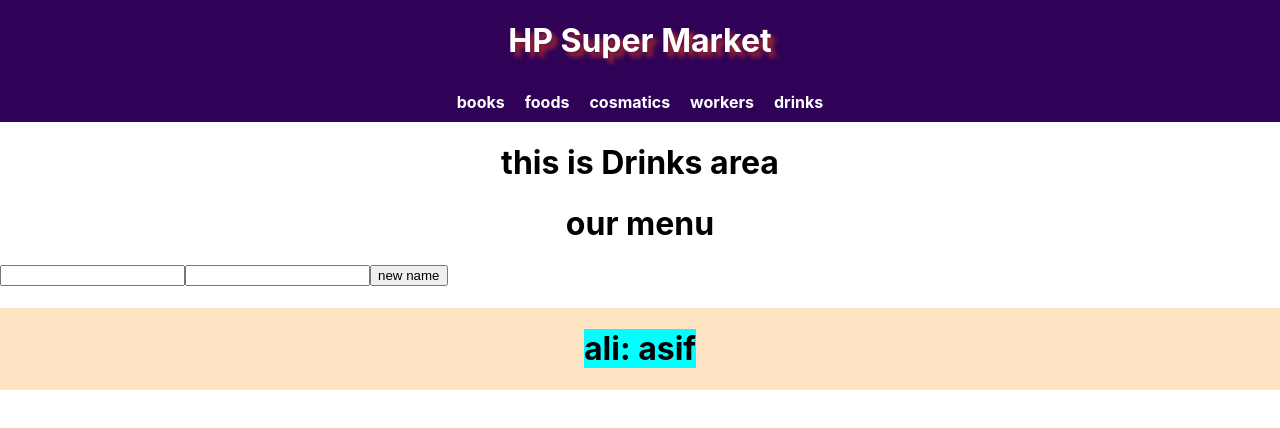
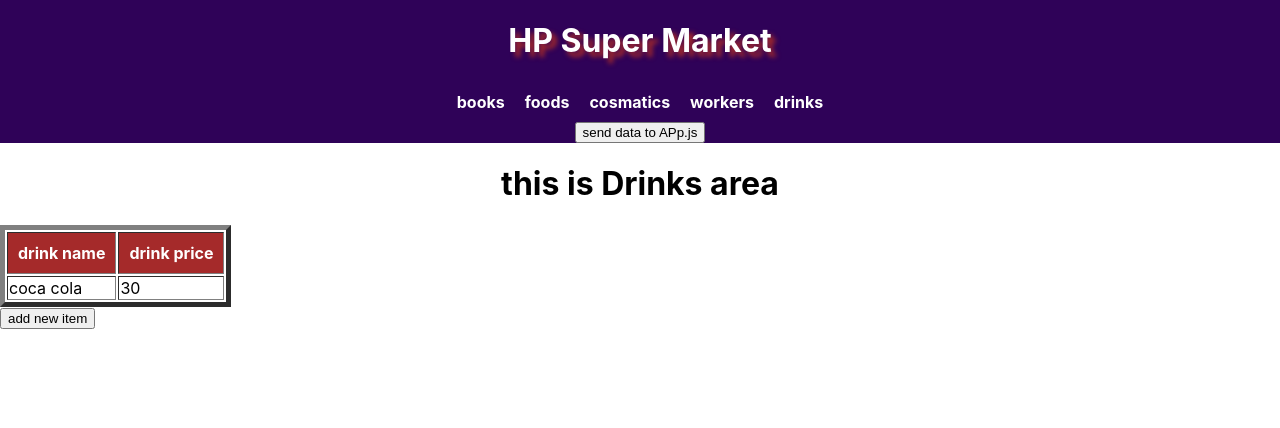
Before and after one commit to RaheelArif/Students-Reactjs, a React (Create React App) app: page /drinks in a window 1280 px wide. Shown: the top 428 px of the page. Built offline with nearby package versions, Linux system fonts and the light colour scheme.

Commit message:
callback function

```diff
--- a/src/App.css
+++ b/src/App.css
@@ -40,10 +40,16 @@ table{
   width: 100%px;
 
 }
+.abc{
+color: antiquewhite;
+background-color: blue;
+
+}
 table th{
   background-color: brown;
   color: white;
   text-align: center;
+  padding: 10px;
 }
 .links-container{
   display: flex;
--- a/src/App.js
+++ b/src/App.js
@@ -1,17 +1,23 @@
 import React, { Component } from 'react';
 import "./App.css";
 import Header from './component/Header';
-import {BrowserRouter , Route } from "react-router-dom"
-import  Books from "./component/books"
+import { BrowserRouter, Route } from "react-router-dom"
+import Books from "./component/books"
 import Cosmatics from './component/cosmatics';
 import Foods from './component/foods';
 import Drinks from './component/Drinks';
 import Home from "./component/home"
 
 class App extends Component {
+  state = {
+    name: ""
+  }
 
-
-
+  abc = (a) => {
+    this.setState({
+      name: a
+    })
+  }
 
   render() {
 
@@ -19,8 +25,9 @@ class App extends Component {
 
     return (
       <BrowserRouter>
-        <Header />
-        <Route exact path="/"  component={Home} />
+        <Header xyz={(a) => { this.abc(a) }} />
+        <h1 className="abc">{this.state.name}</h1>
+        <Route exact path="/" component={Home} />
         <Route path="/foods" component={Foods} />
         <Route path="/books" component={Books} />
         <Route path="/cosmatics" component={Cosmatics} />
--- a/src/component/Drinks.js
+++ b/src/component/Drinks.js
@@ -1,13 +1,74 @@
-import React,{Component} from "react";
+import React, { Component } from "react";
 import "../App.css";
 import Foods from "./foods"
 
-class Drinks extends Component{
-    render(){
-        return(
+class Drinks extends Component {
+    state = {
+        itemName: undefined,
+        itemPrice: undefined,
+        Item: [
+            { itemName: "coca cola", itemPrice: "30" },
+        ],
+        showForm: 0
+    }
+    handleChange = (e) => {
+        this.setState({
+
+            [e.target.name]: e.target.value
+        })
+    }
+    handleClick = () => {
+        let newItem = {
+            itemName: this.state.itemName,
+            itemPrice: this.state.itemPrice
+        }
+        this.setState({
+            Item: [...this.state.Item, newItem],
+            itemName: "",
+            itemPrice: "",
+            showForm : 0
+        })
+    }
+
+    showForm = () => {
+        this.setState({
+            showForm: 1
+        })
+    }
+
+    render() {
+        return (
             <div>
                 <h1 >this is  Drinks area</h1>
-               <Foods />
+                <table border="5">
+                    <tr>
+                        <th>drink name</th>
+                        <th>drink price</th>
+                    </tr>
+                    {
+                        this.state.Item.map(data => {
+                            return (
+                                <tr>
+                                    <td>{data.itemName}</td>
+                                    <td>{data.itemPrice}</td>
+                                </tr>
+                            )
+                        })
+                    }
+                </table>
+                {
+                    this.state.showForm === 0 ?
+                        (null) :
+                        (
+                            <div>
+                                <input onChange={this.handleChange} value={this.state.itemName} type="text" name="itemName" placeholder="driink name" />
+                                <input onChange={this.handleChange} value={this.state.itemPrice} type="text" name="itemPrice" placeholder="driink price" />
+                                <button onClick={this.handleClick}>add</button>
+                            </div>
+                        )
+                }
+
+                <button onClick={this.showForm}>add new item</button>
             </div>
         )
     }
--- a/src/component/Header.js
+++ b/src/component/Header.js
@@ -3,6 +3,13 @@ import {Link} from "react-router-dom";
 import "../App.css";
 
 class Header extends Component{
+    state={
+        name : "react.js"
+    }
+  sendData=() => {
+
+      this.props.xyz(this.state.name)
+  }
     render(){
         return(
             <div className="header">
@@ -14,6 +21,7 @@ class Header extends Component{
                 <Link className="links" to="/workers">workers</Link>
                 <Link className="links" to="/drinks">drinks</Link>
                 </div>
+                <button onClick={this.sendData}>send data to APp.js</button>
             </div>
         )
     }
--- a/src/component/foods.js
+++ b/src/component/foods.js
@@ -17,13 +17,7 @@ handleChange =(e) => {
 }
 
 addItem = (e) => {
-    let newStudent = {
-        firstName: this.state.firstName,
-        lastName: this.state.lastName
-    }
-    this.setState({
-      student: [...this.state.student , newStudent]
-       })
+this.props.new("abc")
 
 }
 
@@ -37,7 +31,7 @@ addItem = (e) => {
                 <input name="firstName" onChange={this.handleChange} type="text" />
                 <input name="lastName" onChange={this.handleChange} type="text" />
                 <button onClick={this.addItem}>new name</button>
-     <h1>{this.state.firstName}</h1>
+                <h1>{this.state.firstName}</h1>
                 {
                     this.state.student.map(item => {
                         return (
--- a/src/component/home.js
+++ b/src/component/home.js
@@ -6,6 +6,7 @@ class Home extends Component{
         return(
             <div>
                 <h1 >this is home page</h1>
+
 <p>Lorem ipsum dolor sit amet consectetur adipisicing elit. Eligendi, at? Unde, voluptatum veritatis? Magnam ipsum ipsa molestiae, nam eaque cumque debitis commodi omnis aperiam saepe quia, nemo amet cupiditate sapiente!</p>
             </div>
         )
```
